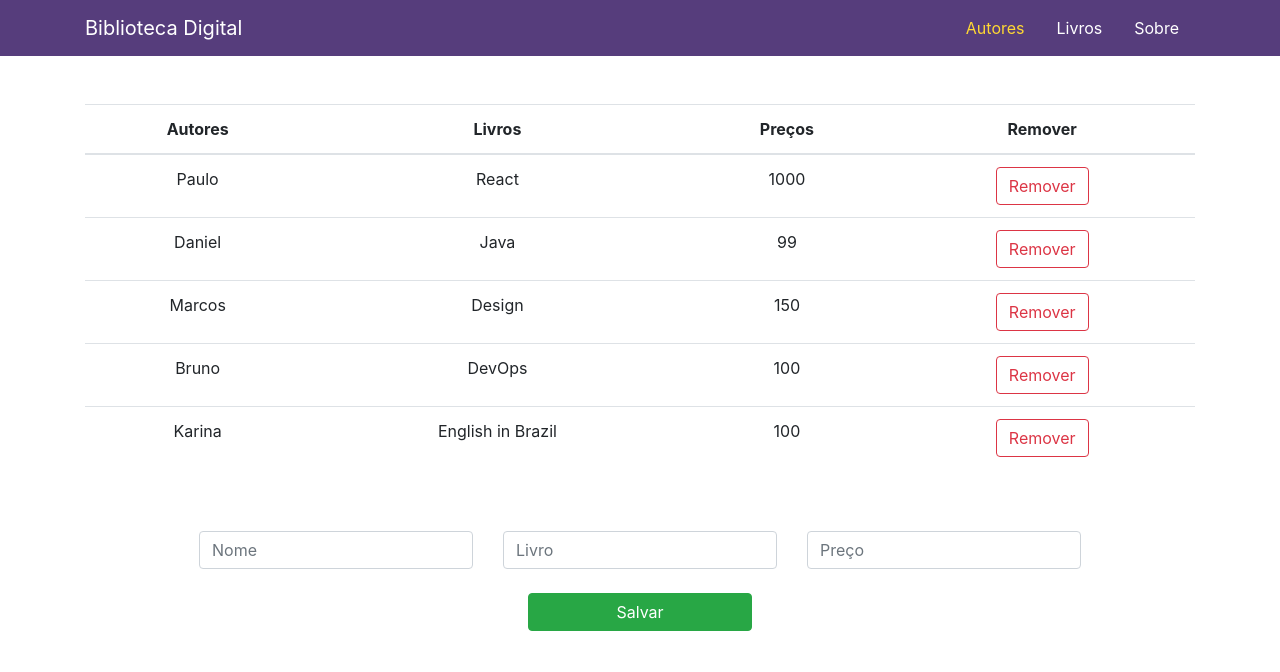
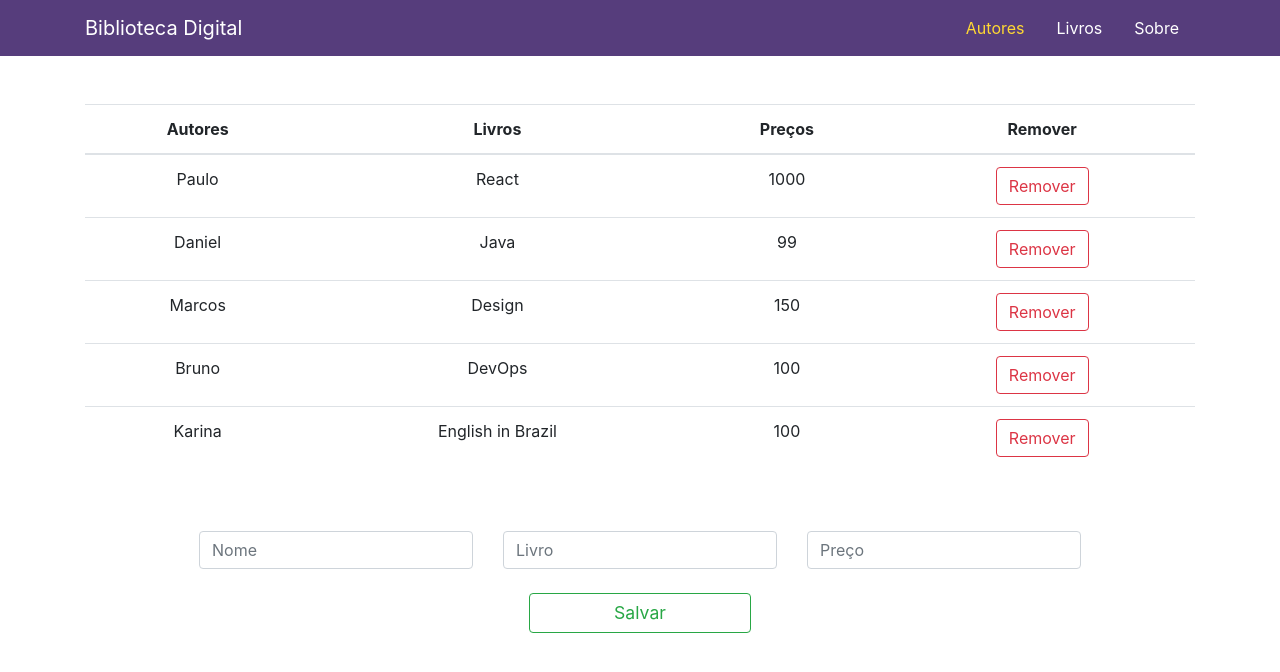
Before and after one commit to RobsonVinicius/react-reusable-components, a React (Create React App) app: page / in a window 1280 px wide. Shown: the top 672 px of the page. Built offline with nearby package versions, Linux system fonts and the light colour scheme.

Commit message:
button style

```diff
--- a/src/Form/index.js
+++ b/src/Form/index.js
@@ -72,7 +72,7 @@ class Form extends Component {
               onChange = {this.inputListener} />
           </div>
         </div>
-        <button className="btn btn-success btn-block btn-save mt-4" onClick={this.submitForm} type="button">Salvar</button>
+        <button className="btn btn-outline-success btn-block btn-save mt-4" onClick={this.submitForm} type="button">Salvar</button>
 
       </form>
     )
--- a/src/Form/styles.css
+++ b/src/Form/styles.css
@@ -1,4 +1,5 @@
 .btn-save {
-  margin-left: 27.7em;
-  margin-right: 27.7em;
+  margin-left: 25.2em;
+  margin-right: 25.2em;
+  font-size: 1.1em;
 }
--- a/src/Table/index.js
+++ b/src/Table/index.js
@@ -22,7 +22,7 @@ const TableBody = props => {
         <td>{line.name}</td>
         <td>{line.book}</td>
         <td>{line.price}</td>
-        <td><button class="btn btn-outline-danger" onClick={ () => props.removeAuthor(index)} >Remover</button></td>
+        <td><button className="btn btn-outline-danger" onClick={ () => props.removeAuthor(index)} >Remover</button></td>
       </tr>
     );
  });
```
